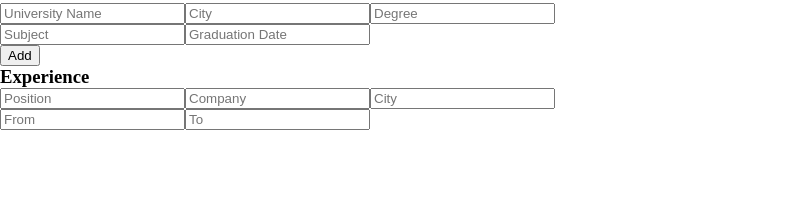
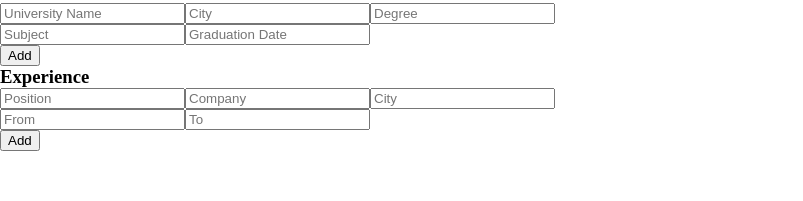
Before and after one commit to alexp141/resume-builder, a React (Vite) app: page / in a window 1280 px wide. Shown: the part 159-360 px from the top of the page, without its empty margins (0-803 px from the left). Built offline with nearby package versions, Linux system fonts and the light colour scheme.

Commit message:
added logic for experience component

```diff
--- a/src/Content.jsx
+++ b/src/Content.jsx
@@ -24,12 +24,22 @@ function Content() {
         gDate: '',
     }]);
 
+    const [experienceInfo, setExperienceInfo] = useState([{
+        id: uid(),
+        position: '',
+        company: '',
+        city: '',
+        startDate: '',
+        endDate: '',
+    }]);
+
 
     return (
         <div className="content">
             <Form personalInfo={personalInfo} setPersonalInfo={setPersonalInfo}
-                    educationInfo={educationInfo} setEducationInfo={setEducationInfo}/>
-            <Cv personalInfo={personalInfo} educationInfo={educationInfo} />
+                    educationInfo={educationInfo} setEducationInfo={setEducationInfo}
+                    experienceInfo={experienceInfo} setExperienceInfo={setExperienceInfo}/>
+            <Cv personalInfo={personalInfo} educationInfo={educationInfo} experienceInfo={experienceInfo}/>
         </div>
     )
 }
--- a/src/cv/Cv.jsx
+++ b/src/cv/Cv.jsx
@@ -1,13 +1,13 @@
 import CVHeader from "./CVHeader"
 
 
-function Cv({personalInfo, educationInfo}) {
+function Cv({personalInfo, educationInfo, experienceInfo}) {
 
     return(
         <div className="cv">
             <CVHeader />
-            {console.log(personalInfo)}
-            {console.log(educationInfo)}
+
+            {console.log(experienceInfo)}
         </div>
     )
 }
--- a/src/form/Experience.jsx
+++ b/src/form/Experience.jsx
@@ -1,14 +1,45 @@
+import { v4 as uid } from 'uuid';
 
-function Experience() {
+function Experience({experienceInfo, setExperienceInfo}) {
+
+    function onInfoChange(e) {
+        const newInfo = experienceInfo.map(entry => {
+            if(entry.id === e.target.id) {
+                entry[e.target.name] = e.target.value;
+            }
+            return entry;
+        })
+        setExperienceInfo(newInfo);
+
+    }
+
+    function onClick(e) {
+        setExperienceInfo(prev =>
+            prev.concat({
+                id: uid(),
+                position: '',
+                company: '',
+                city: '',
+                startDate: '',
+                endDate: '',
+            }));
+    }
 
     return(
         <section className="experience">
             <h3>Experience</h3>
-            <input type="text" name="position" id="position" placeholder="Position"/>
-            <input type="text" name="company" id="company" placeholder="Company"/>
-            <input type="text" name="city" id="city" placeholder="City"/>
-            <input type="text" name="from" id="from" placeholder="From"/>
-            <input type="tel" name="to" id="to" placeholder="To"/>
+            {experienceInfo.map(entry => {
+                return (
+                    <div className="entry" key={entry.id}>
+                        <input type="text" name="position" id={entry.id} onChange={onInfoChange} placeholder="Position"/>
+                        <input type="text" name="company" id={entry.id} onChange={onInfoChange} placeholder="Company"/>
+                        <input type="text" name="city" id={entry.id} onChange={onInfoChange} placeholder="City"/>
+                        <input type="text" name="from" id={entry.id} onChange={onInfoChange} placeholder="From"/>
+                        <input type="tel" name="to" id={entry.id} onChange={onInfoChange} placeholder="To"/>
+                    </div>
+                );
+            })}
+            <button type="button" onClick={onClick}>Add</button>
         </section>
     )
 }
--- a/src/form/Form.jsx
+++ b/src/form/Form.jsx
@@ -2,7 +2,7 @@ import Education from "./Education"
 import Experience from "./Experience"
 import PersonalInfo from "./PersonalInfo"
 
-function Form({personalInfo, setPersonalInfo, educationInfo, setEducationInfo}) {
+function Form({personalInfo, setPersonalInfo, educationInfo, setEducationInfo, experienceInfo, setExperienceInfo}) {
 
     return (
         <div className="form">
@@ -10,7 +10,7 @@ function Form({personalInfo, setPersonalInfo, educationInfo, setEducationInfo})
                 <legend>Form</legend>
                 <PersonalInfo personalInfo={personalInfo} setPersonalInfo={setPersonalInfo}/>
                 <Education  educationInfo={educationInfo} setEducationInfo={setEducationInfo}/>
-                <Experience />
+                <Experience experienceInfo={experienceInfo} setExperienceInfo={setExperienceInfo}/>
             </form>
         </div>
     )
```
